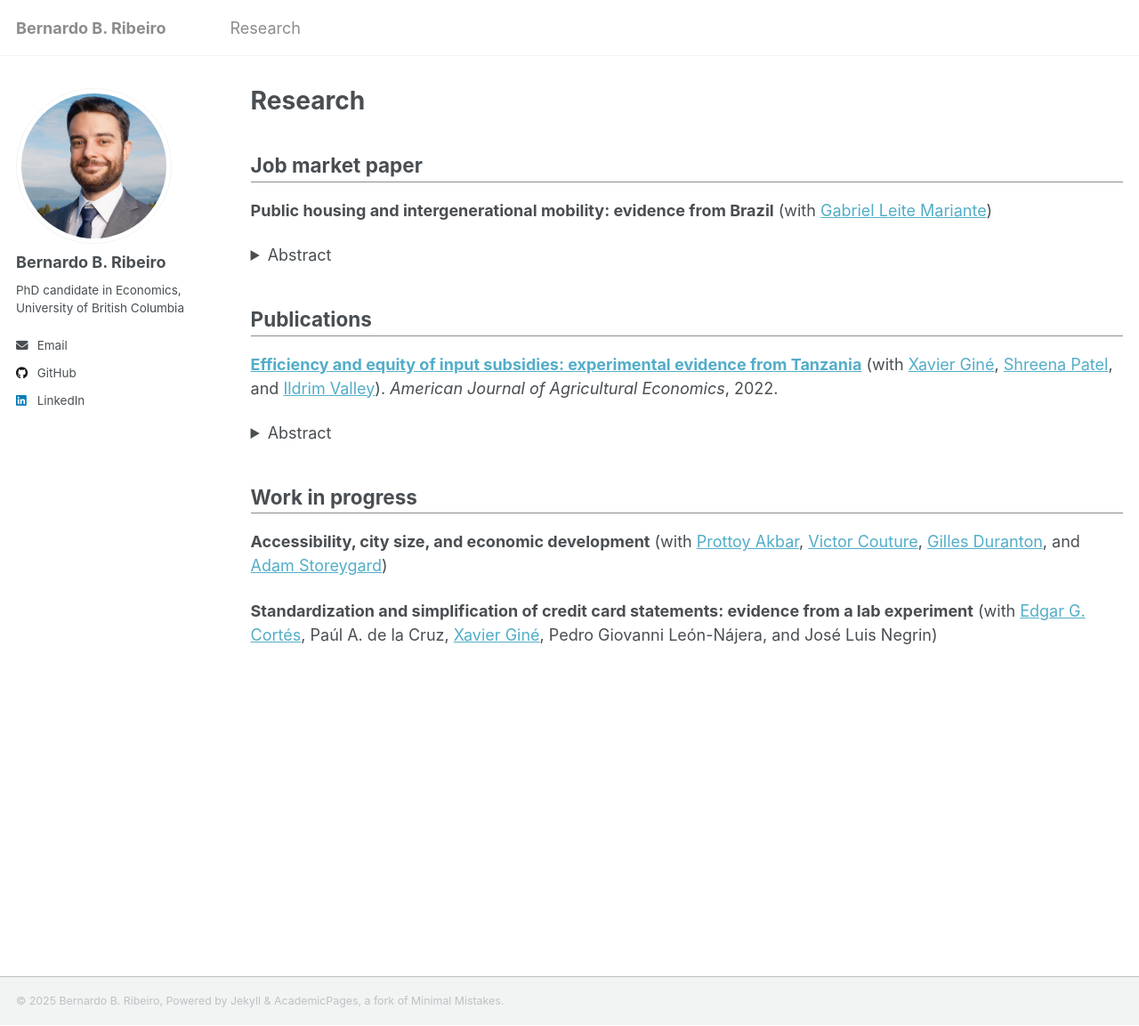
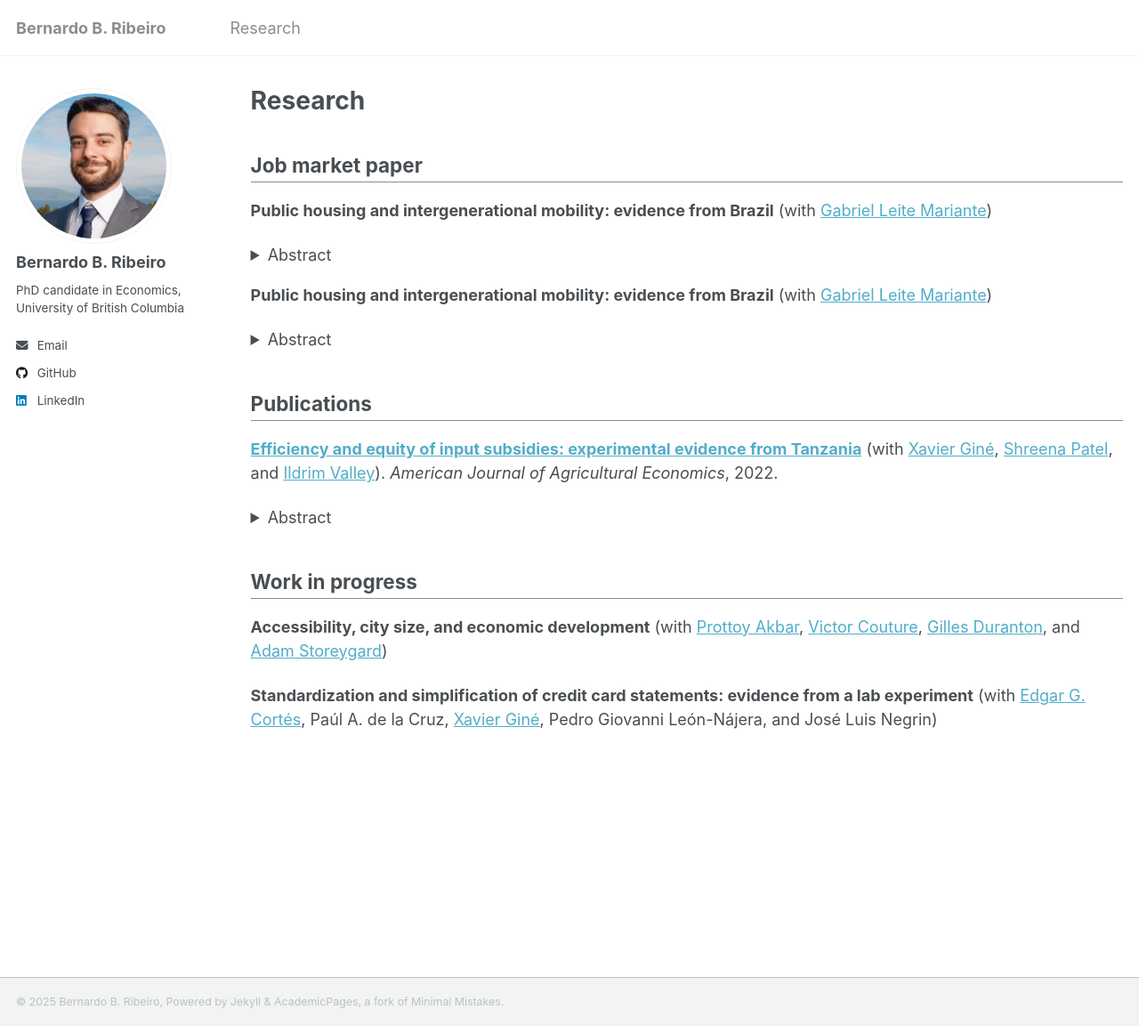
Before and after one commit to bbribeiro/bbribeiro.github.io, a Jekyll site: the page built from _pages/research.md, in a window 1280 px wide and 1153 px high. Shown: the whole window at 89% size. Built offline with Jekyll 4.4.1, drawn with Linux system fonts in a browser that asks for light colours; a script that is not in the unit is left out.

Commit message:
Update research.md

```diff
--- a/_pages/research.md
+++ b/_pages/research.md
@@ -13,6 +13,12 @@ author_profile: true
 <p>Short abstract goes here.</p>
 </details>
 
+<p class="paper-title"><strong>Public housing and intergenerational mobility: evidence from Brazil</strong> (with <a href="https://www.gleitemariante.com/home">Gabriel Leite Mariante</a>)</p>
+<details class="abstract">
+  <summary>Abstract</summary>
+  <p>Short abstract goes here.</p>
+</details>
+
 ## Publications
 [**Efficiency and equity of input subsidies: experimental evidence from Tanzania**]((https://onlinelibrary.wiley.com/doi/abs/10.1111/ajae.12314)) (with [Xavier Giné](https://sites.google.com/site/decrgxaviergine/home), [Shreena Patel](https://www.dfc.gov/who-we-are/shreena-patel), and [Ildrim Valley](https://www.theigc.org/people/ildirim-valley)). *American Journal of Agricultural Economics*, 2022.
 <details class="abstract">
```
